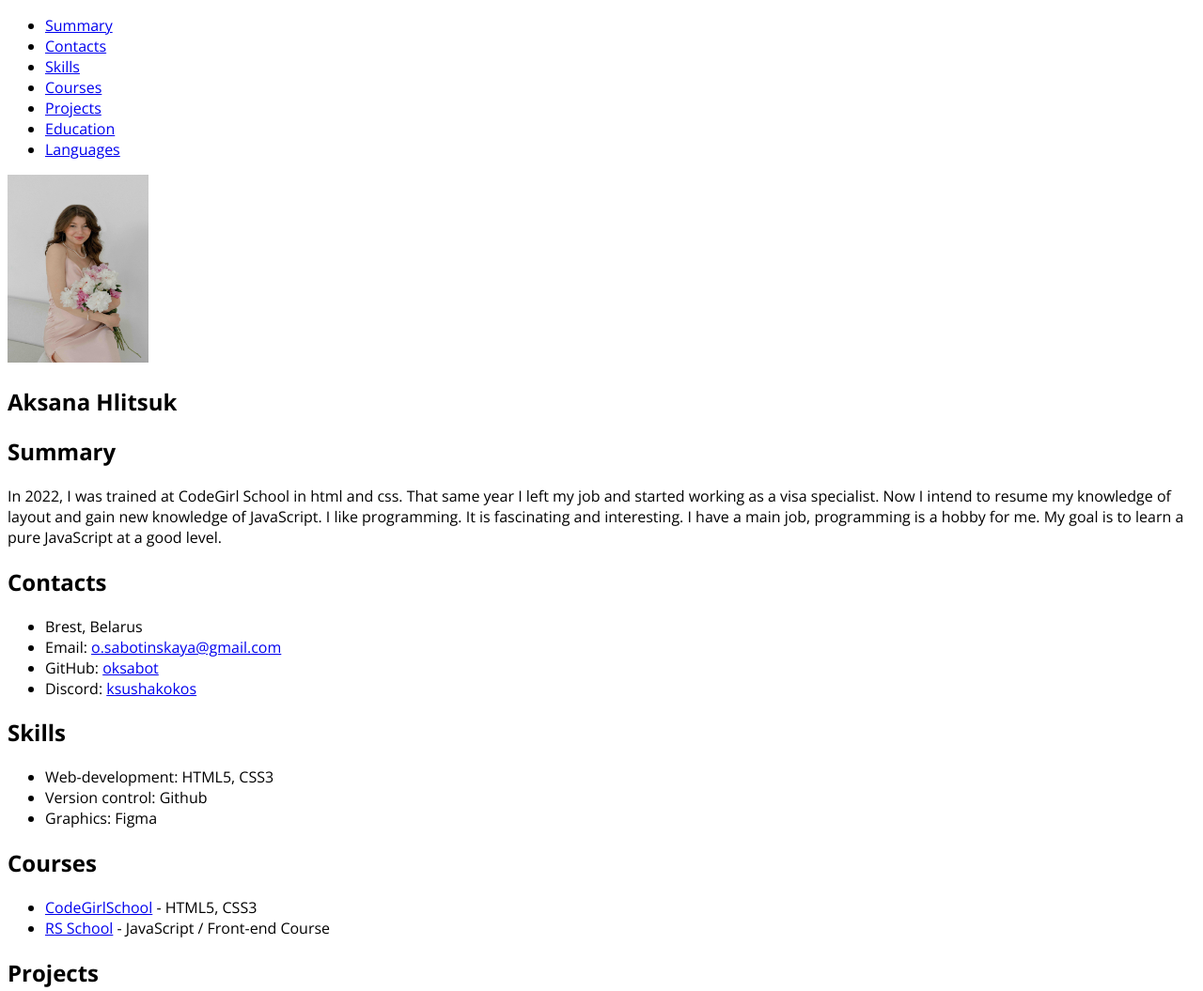
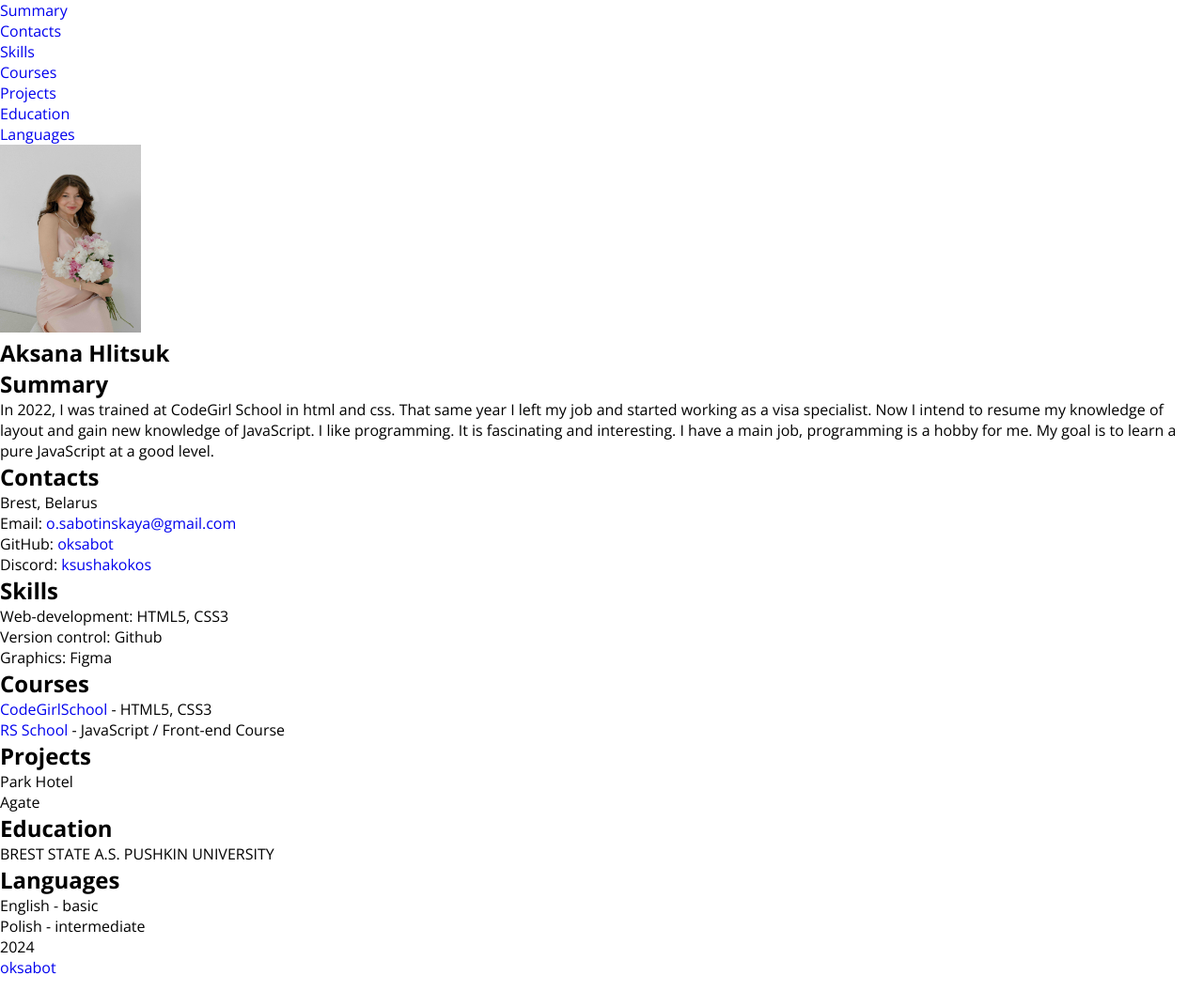
Before and after one commit to oksabot/rsschool-cv, a plain HTML site: page index.html in a window 1280 px wide. Shown: the top 1055 px of the page at 94% size. Drawn offline with nearby package versions, Linux system fonts and the light colour scheme.

Commit message:
feat: add basic cssproperties

```diff
--- a/style.css
+++ b/style.css
@@ -1,3 +1,13 @@
+*{
+    box-sizing: border-box;
+    margin: 0;
+    padding: 0;
+}
+
+a{
+    text-decoration: none;
+}
+
 body {
-    font-family: 'Open Sans', Arial, Tahoma, sans-serif;
+    font-family: 'Open Sans', Tahoma, sans-serif;
 }
```
